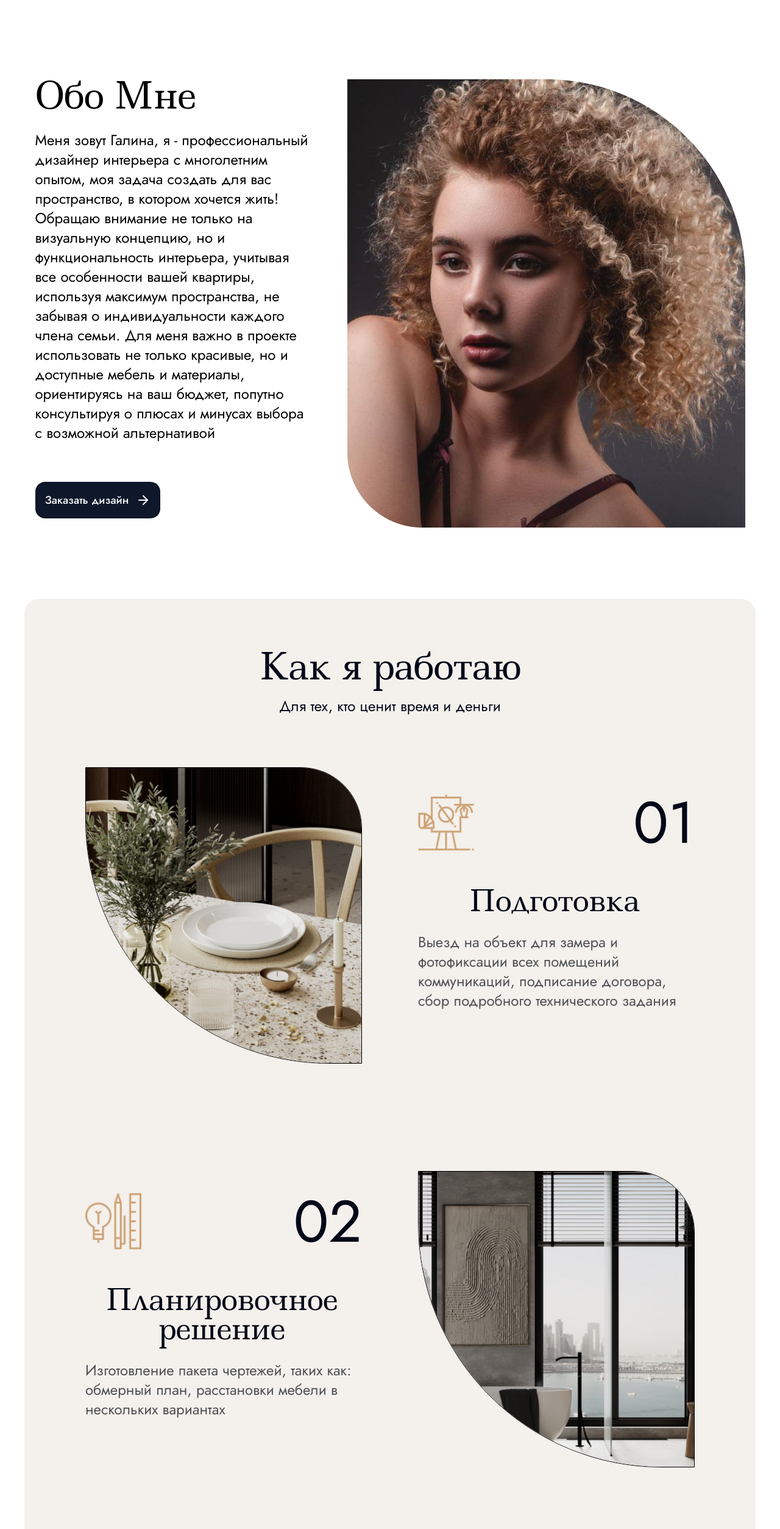
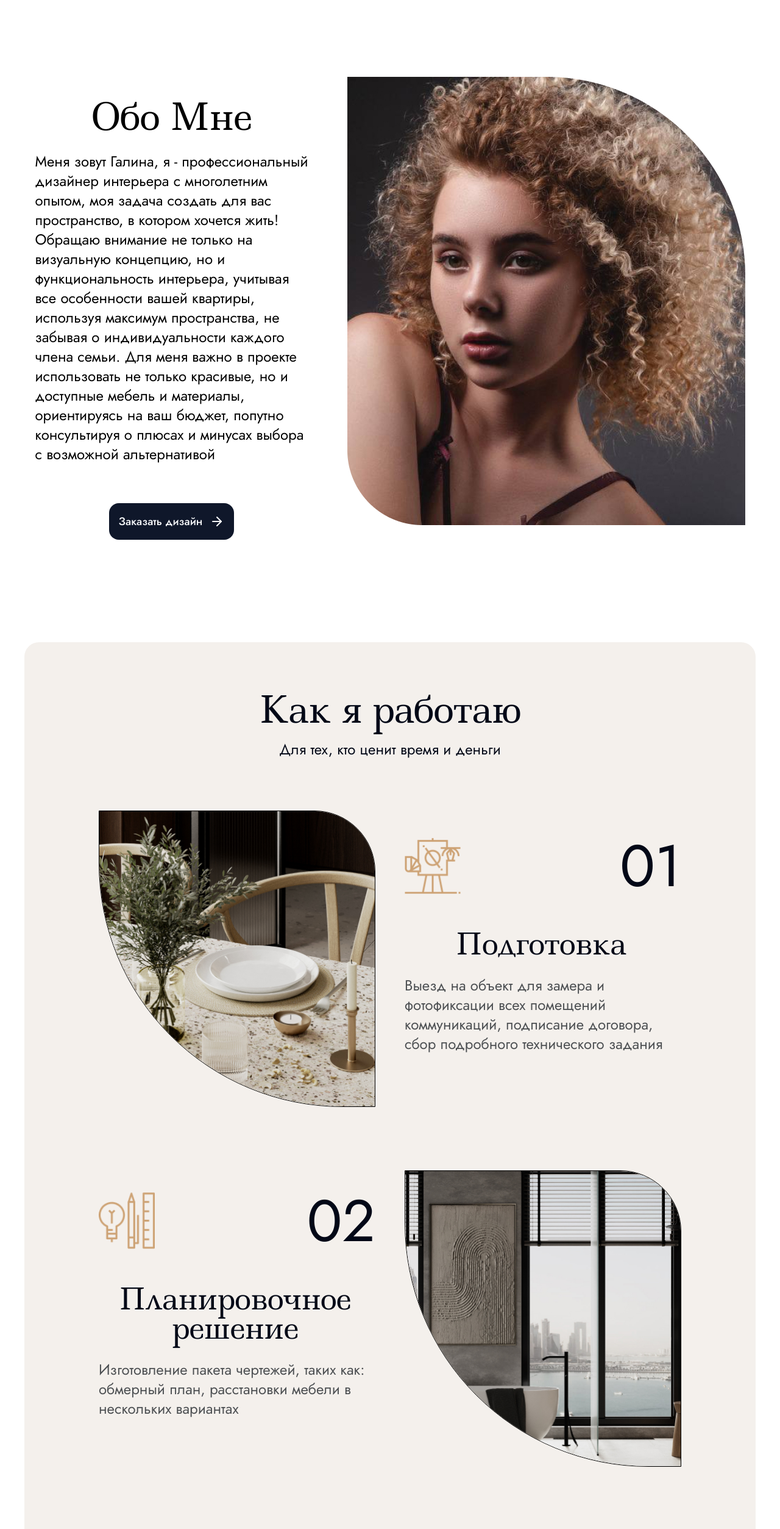
Before and after one commit to Mabori1/disign-galina, a Next.js app: page / in a window 1280 px wide. Shown: the part 1220-3727 px from the top of the page at 61% size. Built offline with nearby package versions, Linux system fonts and the light colour scheme.

Commit message:
поправил адаптацию

```diff
--- a/components/Approach.tsx
+++ b/components/Approach.tsx
@@ -3,7 +3,7 @@ import Image from "next/image";
 
 const Approach = () => {
   return (
-    <section className="mb-28 flex flex-col items-center rounded-3xl bg-isabelline pt-20">
+    <section className="mb-28 flex flex-col flex-wrap items-center rounded-3xl bg-isabelline pt-20">
       <div className="mx-auto flex max-w-lg flex-col items-center">
         <h2 className="mb-5 font-ledger text-6xl">Как я работаю</h2>
         <p className="mb-11 font-jost text-2xl">
@@ -11,7 +11,7 @@ const Approach = () => {
         </p>
       </div>
 
-      <div className="mx-auto mb-16 mt-10 flex w-full max-w-[1000px] items-center justify-between">
+      <div className="mx-auto mb-16 mt-10 flex w-full max-w-[1030px] flex-wrap-reverse items-center justify-center gap-12 px-4">
         <div className="size-full max-w-[454px] overflow-hidden rounded-bl-[400px] rounded-tr-[100px] border border-black">
           <Image src="/ap1.jpg" alt="фото стола" width={454} height={486} />
         </div>
@@ -38,7 +38,7 @@ const Approach = () => {
         </div>
       </div>
 
-      <div className="mx-auto mb-16 mt-28 flex w-full max-w-[1000px] items-center justify-between">
+      <div className="mx-auto mb-16 mt-10 flex w-full max-w-[1030px] flex-wrap items-center justify-center gap-12 px-4">
         <div className="flex size-full max-w-[454px] flex-col justify-center">
           <div className="mb-14 flex items-center justify-between">
             <Image
@@ -64,7 +64,7 @@ const Approach = () => {
         </div>
       </div>
 
-      <div className="mx-auto mb-16 mt-28 flex w-full max-w-[1000px] items-center justify-between">
+      <div className="mx-auto mb-16 mt-10 flex w-full max-w-[1030px] flex-wrap-reverse items-center justify-center gap-12 px-4">
         <div className="size-full max-w-[454px] overflow-hidden rounded-bl-[400px] rounded-tr-[100px] border border-black">
           <Image src="/ap3.jpg" alt="фото дивана" width={454} height={486} />
         </div>
@@ -85,7 +85,7 @@ const Approach = () => {
         </div>
       </div>
 
-      <div className="mx-auto mb-16 mt-28 flex w-full max-w-[1000px] items-center justify-between">
+      <div className="mx-auto mb-16 mt-10 flex w-full max-w-[1030px] flex-wrap items-center justify-center gap-12 px-4">
         <div className="flex size-full max-w-[454px] flex-col justify-center">
           <div className="mb-14 flex items-center justify-between">
             <Image
--- a/components/Footer.tsx
+++ b/components/Footer.tsx
@@ -5,7 +5,7 @@ const Footer = () => {
   const nav = ["Главная", "Портфолио", "Услуги и цены", "Контакты"];
 
   return (
-    <section className="flex justify-center gap-20 pb-10">
+    <section className="flex flex-wrap justify-center gap-20 pb-10">
       <div className="flex flex-col items-center">
         <Link href="https://t.me/makfflury" target="_blank">
           <Image src="/logo.png" alt="logo" width={382} height={82} />
--- a/components/Hero.tsx
+++ b/components/Hero.tsx
@@ -23,8 +23,8 @@ const Hero = () => {
           понимания ваших потребностей, желаний и образа жизни
         </p>
       </div>
-      <div className="mx-auto mt-28 flex flex-wrap items-center justify-between">
-        <div className="mr-16 flex max-w-md flex-col">
+      <div className="mx-auto mt-28 flex flex-wrap-reverse items-center justify-center">
+        <div className="mr-16 flex max-w-md flex-col md:items-center">
           <h2 className="mb-7 font-ledger text-6xl">Обо Мне</h2>
           <p className="mb-11 font-jost text-2xl">
             Меня зовут Галина, я - профессиональный дизайнер интерьера с
@@ -44,7 +44,7 @@ const Hero = () => {
             </Button>
           </Link>
         </div>
-        <div className="size-full max-w-[653px]">
+        <div className="mb-20 size-full max-w-[653px]">
           <Image src="/about.jpg" alt="Обо мне" width={653} height={735} />
         </div>
       </div>
--- a/components/MyWork.tsx
+++ b/components/MyWork.tsx
@@ -106,14 +106,14 @@ const MyWork = () => {
         </div>
       </div>
 
-      <div className="mb-20 flex size-full h-[460px] max-w-[1920px] items-center justify-center bg-isabelline">
-        <div className="flex flex-col items-center border border-r-golden-beige">
+      <div className="mb-20 flex size-full min-h-[460px] max-w-[1920px] flex-wrap items-center justify-center gap-10 bg-isabelline py-10">
+        <div className="flex flex-col items-center border md:border-r-golden-beige">
           <span className="mx-20 text-8xl text-golden-beige">4+</span>
           <p className="font-jost text-2xl text-typewriter-Ink">
             Года практики
           </p>
         </div>
-        <div className="flex flex-col items-center border border-r-golden-beige">
+        <div className="flex flex-col items-center border lg:border-r-golden-beige">
           <span className="mx-20 text-8xl text-golden-beige">60+</span>
           <p className="font-jost text-2xl text-typewriter-Ink">
             Готовых проектов
@@ -127,7 +127,7 @@ const MyWork = () => {
         </div>
       </div>
 
-      <div className="flex size-full h-[374px] max-w-[1020px] flex-col items-center justify-center gap-5 rounded-[70px] bg-nightshade-blue text-white">
+      <div className="flex size-full h-[374px] max-w-[1020px] flex-col items-center justify-center gap-5 rounded-[70px] bg-nightshade-blue px-3 text-center text-white">
         <h3 className="font-ledger text-6xl">Остались вопросы?</h3>
         <p className="font-jost text-2xl">
           Закажите обратный звонок и мы свяжемся с Вами
--- a/components/image-carousel.tsx
+++ b/components/image-carousel.tsx
@@ -55,7 +55,7 @@ export function ImageCarousel() {
 
   return (
     <div
-      className="sm-max:h-auto sm-max:w-full sm-max:px-4 relative w-full overflow-hidden rounded-bl-[200px]"
+      className="sm-max:h-auto sm-max:w-full sm-max:px-4 relative w-full overflow-hidden rounded-bl-[50px] md:rounded-bl-[100px] lg:rounded-bl-[200px]"
       onMouseEnter={() => setIsHovered(true)}
       onMouseLeave={() => setIsHovered(false)}
       onClick={handleImageClick}
```
